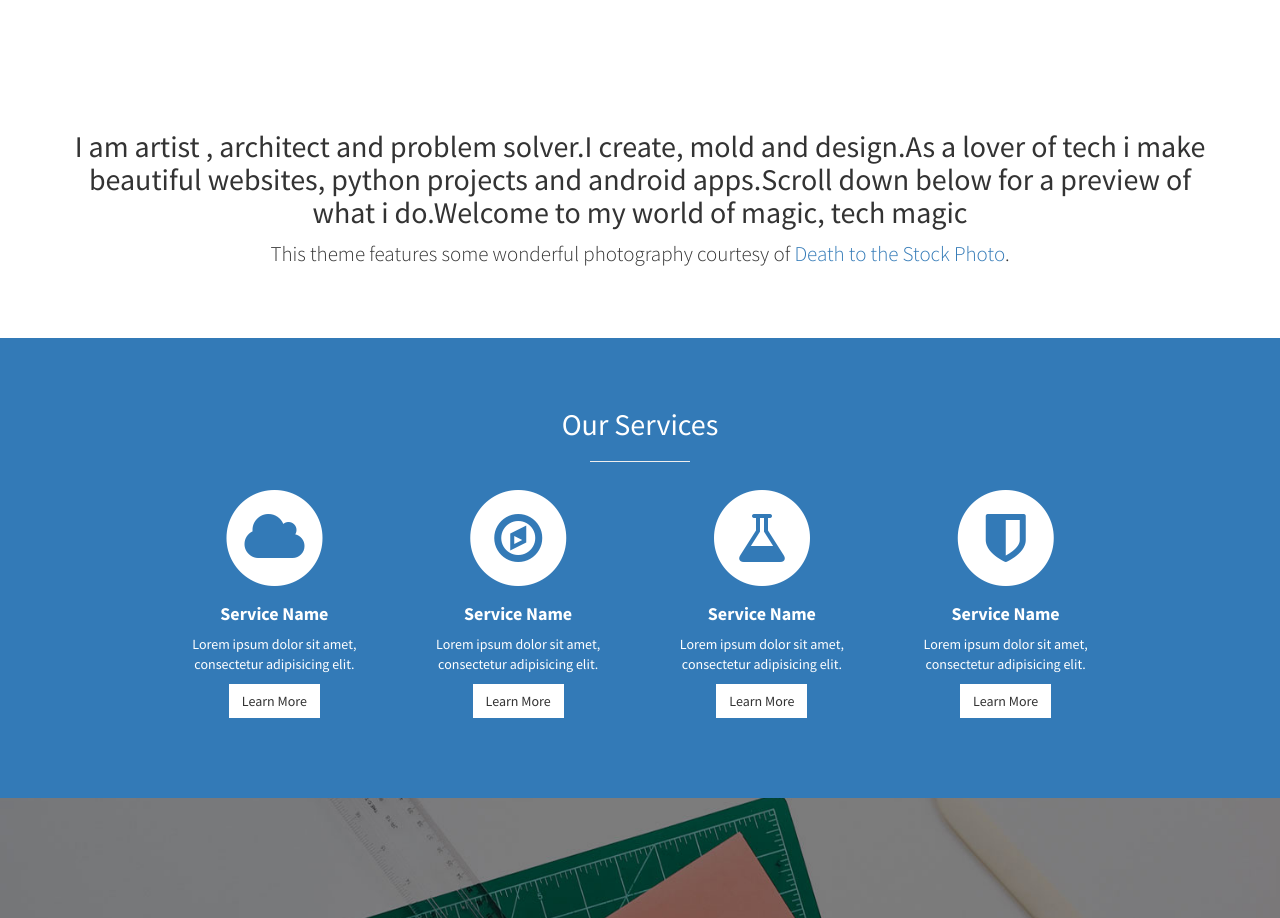
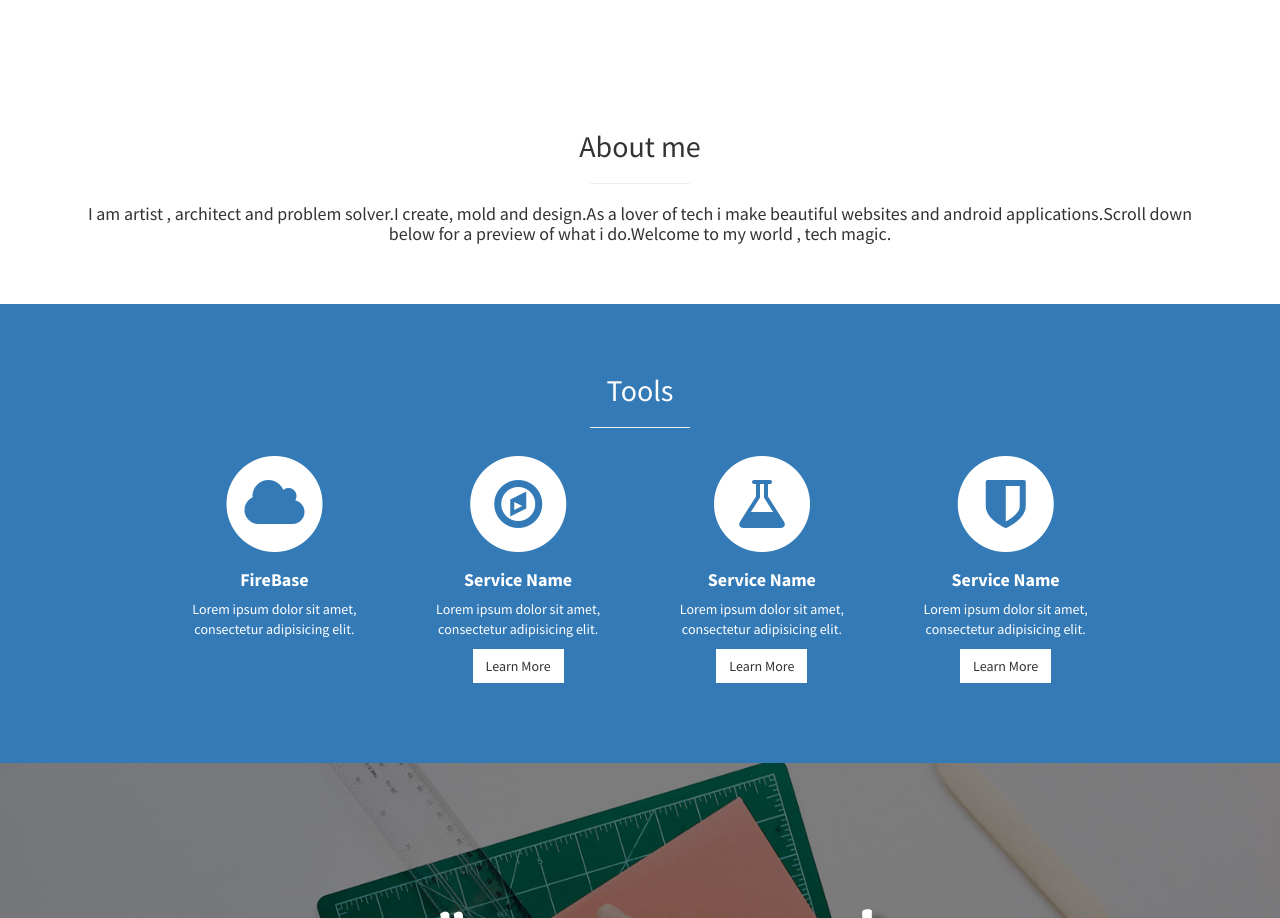
Before and after one commit to dmaish/portfolio_bootstrap, a plain HTML site: page index.html in a window 1280 px wide. Shown: the part 740-1658 px from the top of the page. Drawn offline with Linux system fonts and the light colour scheme; a web font is replaced by a local one.

Commit message:
"tools section added"

```diff
--- a/index.html
+++ b/index.html
@@ -83,8 +83,10 @@
         <div class="container">
             <div class="row">
                 <div class="col-lg-12 text-center">
-                    <h2>I am artist , architect and problem solver.I create, mold and design.As a lover of tech i make beautiful websites, python projects and android apps.Scroll down below for a preview of what i do.Welcome to my world of magic, tech magic</h2>
-                    <p class="lead">This theme features some wonderful photography courtesy of <a target="_blank" href="http://join.deathtothestockphoto.com/">Death to the Stock Photo</a>.</p>
+                    <h2>About me</h2>
+                    <hr class="small">
+                    <h4>I am artist , architect and problem solver.I create, mold and design.As a lover of tech i make beautiful websites and android applications.Scroll down below for a preview of what i do.Welcome to my world , tech magic.</h4>
+
                 </div>
             </div>
             <!-- /.row -->
@@ -98,9 +100,10 @@
         <div class="container">
             <div class="row text-center">
                 <div class="col-lg-10 col-lg-offset-1">
-                    <h2>Our Services</h2>
+                    <h2>Tools</h2>
                     <hr class="small">
                     <div class="row">
+
                         <div class="col-md-3 col-sm-6">
                             <div class="service-item">
                                 <span class="fa-stack fa-4x">
@@ -108,10 +111,10 @@
                                 <i class="fa fa-cloud fa-stack-1x text-primary"></i>
                             </span>
                                 <h4>
-                                    <strong>Service Name</strong>
+                                    <strong>FireBase</strong>
                                 </h4>
                                 <p>Lorem ipsum dolor sit amet, consectetur adipisicing elit.</p>
-                                <a href="#" class="btn btn-light">Learn More</a>
+
                             </div>
                         </div>
                         <div class="col-md-3 col-sm-6">
```
